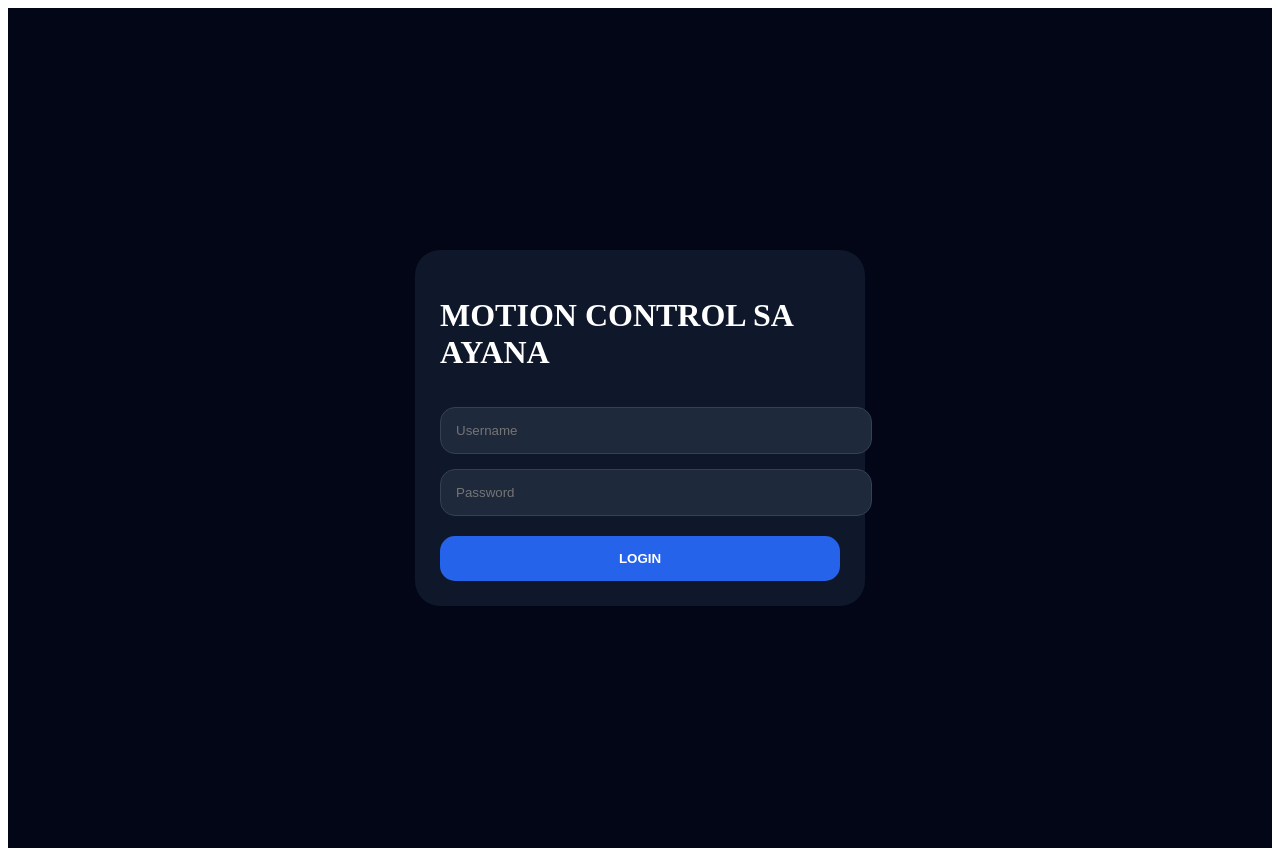
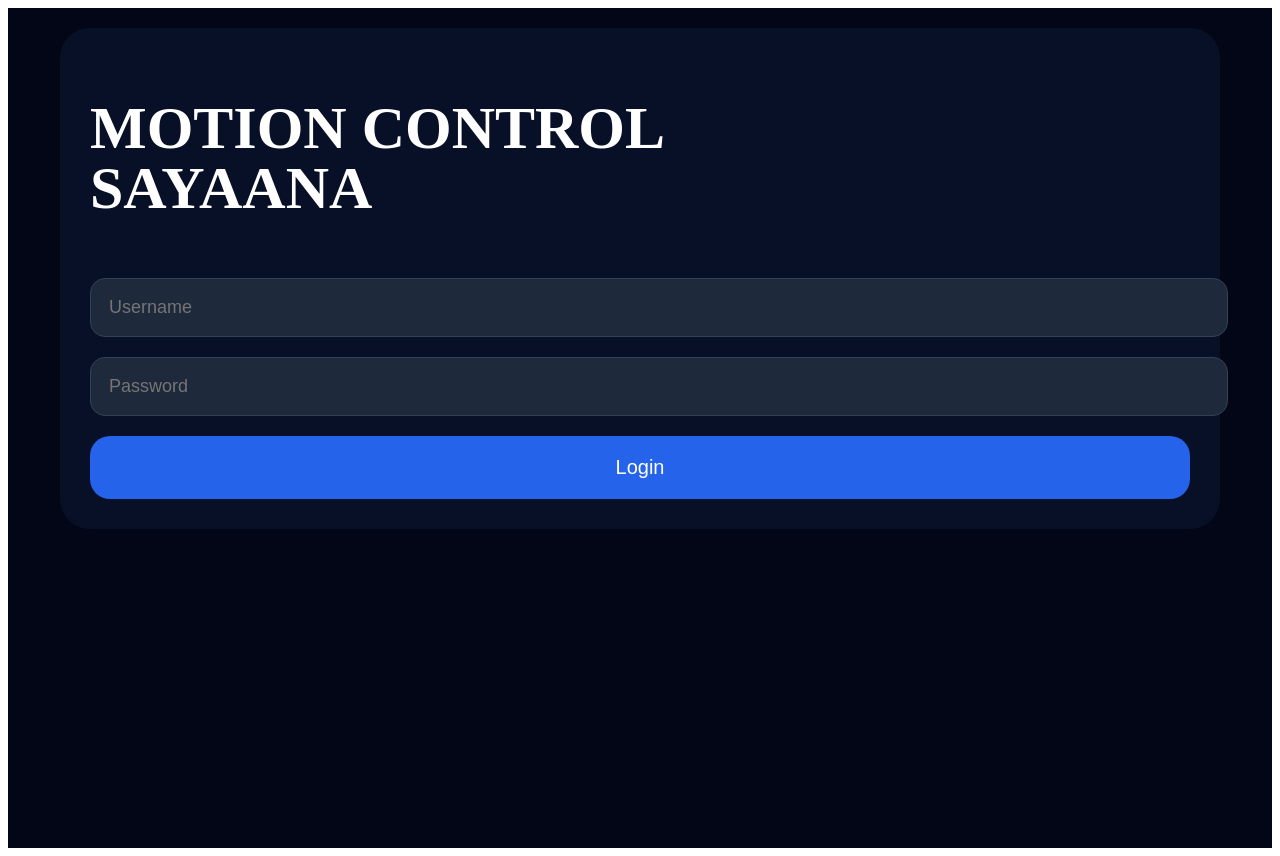
Before and after one commit to nim064699-ui/Ahpusing, a Next.js app: page / in a window 1280 px wide. Built offline with nearby package versions, Linux system fonts and the light colour scheme.

Commit message:
Update page.js

```diff
--- a/app/page.js
+++ b/app/page.js
@@ -1,103 +1,130 @@
 'use client'
 
-import { useEffect, useState } from 'react'
+import { useState, useEffect } from 'react'
 
 const USERNAME = 'Juan12'
 const PASSWORD = 'klingmotion'
 
-const MODELS = {
-  'kling-2.6-std':
-    'https://api.magnific.com/v1/ai/video/kling-v2-6-motion-control-std',
+export default function Page() {
+  const [loggedIn, setLoggedIn] = useState(false)
 
-  'kling-2.6-pro':
-    'https://api.magnific.com/v1/ai/video/kling-v2-6-motion-control-pro',
+  const [username, setUsername] = useState('')
+  const [password, setPassword] = useState('')
 
-  'kling-3-std':
-    'https://api.magnific.com/v1/ai/video/kling-v3-motion-control-std',
+  const [apiKey, setApiKey] = useState('')
 
-  'kling-3-pro':
-    'https://api.magnific.com/v1/ai/video/kling-v3-motion-control-pro'
-}
+  const [imageFile, setImageFile] = useState(null)
+  const [videoFile, setVideoFile] = useState(null)
 
-export default function Page() {
-  const [loggedIn, setLoggedIn] =
-    useState(false)
+  const [imagePreview, setImagePreview] = useState('')
+  const [videoPreview, setVideoPreview] = useState('')
 
-  const [username, setUsername] =
-    useState('')
+  const [prompt, setPrompt] = useState('')
 
-  const [password, setPassword] =
-    useState('')
+  const [cfg, setCfg] = useState(0.5)
 
-  const [apiKey, setApiKey] =
-    useState('')
+  const [loading, setLoading] = useState(false)
 
-  const [model, setModel] = useState(
-    'kling-2.6-std'
-  )
-
-  const [imageFile, setImageFile] =
-    useState(null)
-
-  const [videoFile, setVideoFile] =
-    useState(null)
-
-  const [imagePreview, setImagePreview] =
-    useState('')
-
-  const [videoPreview, setVideoPreview] =
-    useState('')
-
-  const [prompt, setPrompt] =
-    useState('')
-
-  const [cfgScale, setCfgScale] =
-    useState(0.5)
-
-  const [loading, setLoading] =
-    useState(false)
+  const [history, setHistory] = useState([])
 
   useEffect(() => {
-    const login =
-      localStorage.getItem('login')
+    const login = localStorage.getItem('login')
+    const historyData = localStorage.getItem('history')
 
     if (login === 'true') {
       setLoggedIn(true)
     }
+
+    if (historyData) {
+      setHistory(JSON.parse(historyData))
+    }
   }, [])
 
-  const handleLogin = () => {
+  const login = () => {
     if (
       username === USERNAME &&
       password === PASSWORD
     ) {
       localStorage.setItem('login', 'true')
-
       setLoggedIn(true)
     } else {
-      alert('Login gagal')
+      alert('Login salah')
     }
   }
 
   const logout = () => {
     localStorage.removeItem('login')
-
     setLoggedIn(false)
   }
 
-  const generateVideo = async () => {
-    if (!imageFile || !videoFile) {
-      return alert(
-        'Upload image & video dulu'
+  const saveHistory = (item) => {
+    const updated = [item, ...history]
+    setHistory(updated)
+    localStorage.setItem(
+      'history',
+      JSON.stringify(updated)
     )
   }
 
+  const uploadToTmp = async (file) => {
+    const form = new FormData()
+    form.append('file', file)
+
+    const res = await fetch(
+      'https://tmpfiles.org/api/v1/upload',
+      {
+        method: 'POST',
+        body: form
+      }
+    )
+
+    const data = await res.json()
+
+    return data.data.url.replace(
+      'tmpfiles.org/',
+      'tmpfiles.org/dl/'
+    )
+  }
+
+  const generate = async () => {
     try {
       setLoading(true)
 
-      alert(
-        'Upload mode UI berhasil 😄🔥\n\nBackend upload belum dipasang.'
-      )
+      let imageUrl = ''
+      let videoUrl = ''
+
+      if (imageFile) {
+        imageUrl = await uploadToTmp(imageFile)
+      }
+
+      if (videoFile) {
+        videoUrl = await uploadToTmp(videoFile)
+      }
+
+      const res = await fetch('/api/generate', {
+        method: 'POST',
+        headers: {
+          'Content-Type': 'application/json'
+        },
+        body: JSON.stringify({
+          apiKey,
+          imageUrl,
+          videoUrl,
+          prompt,
+          cfg
+        })
+      })
+
+      const data = await res.json()
+
+      if (data.error) {
+        alert(JSON.stringify(data.error))
+        return
+      }
+
+      saveHistory(data.video)
+
+      alert('Video berhasil dibuat 🔥')
     } catch (err) {
       alert(err.message)
     } finally {
@@ -107,34 +134,38 @@ export default function Page() {
 
   if (!loggedIn) {
     return (
-      <div style={loginWrap}>
-        <div style={loginBox}>
-          <h1>MOTION CONTROL SA AYANA</h1>
+      <div style={styles.bg}>
+        <div style={styles.card}>
+          <h1 style={styles.title}>
+            MOTION CONTROL
+            <br />
+            SAYAANA
+          </h1>
 
           <input
-            placeholder='Username'
+            placeholder="Username"
             value={username}
             onChange={(e) =>
               setUsername(e.target.value)
             }
-            style={inputStyle}
+            style={styles.input}
           />
 
           <input
-            type='password'
-            placeholder='Password'
+            placeholder="Password"
+            type="password"
             value={password}
             onChange={(e) =>
               setPassword(e.target.value)
             }
-            style={inputStyle}
+            style={styles.input}
           />
 
           <button
-            onClick={handleLogin}
-            style={buttonStyle}
+            onClick={login}
+            style={styles.button}
           >
-            LOGIN
+            Login
           </button>
         </div>
       </div>
@@ -142,10 +173,9 @@ export default function Page() {
   }
 
   return (
-    <div style={mainStyle}>
-      <div style={container}>
-        <div style={card}>
-          <h1 style={title}>
+    <div style={styles.bg}>
+      <div style={styles.card}>
+        <h1 style={styles.title}>
           MOTION CONTROL
           <br />
           SAYAANA
@@ -153,86 +183,66 @@ export default function Page() {
 
         <button
           onClick={logout}
-            style={logoutStyle}
+          style={styles.logout}
         >
           Logout
         </button>
 
         <input
-            placeholder='Magnific API Key'
+          placeholder="API KEY"
           value={apiKey}
           onChange={(e) =>
             setApiKey(e.target.value)
           }
-            style={inputStyle}
+          style={styles.input}
         />
 
-          <select
-            value={model}
-            onChange={(e) =>
-              setModel(e.target.value)
-            }
-            style={inputStyle}
-          >
-            <option value='kling-2.6-std'>
-              Kling 2.6 Standard
-            </option>
-
-            <option value='kling-2.6-pro'>
-              Kling 2.6 Pro
-            </option>
-
-            <option value='kling-3-std'>
-              Kling 3 Standard
-            </option>
-
-            <option value='kling-3-pro'>
-              Kling 3 Pro
-            </option>
-          </select>
-
-          <div style={uploadGrid}>
-            <div>
+        <div style={styles.row}>
+          <div style={styles.box}>
             <h3>Reference Image</h3>
 
             <input
-                type='file'
-                accept='image/*'
+              type="file"
+              accept="image/*"
               onChange={(e) => {
                 const file =
                   e.target.files[0]
 
                 setImageFile(file)
 
+                if (file) {
                   setImagePreview(
                     URL.createObjectURL(file)
                   )
+                }
               }}
             />
 
             {imagePreview && (
               <img
                 src={imagePreview}
-                  style={previewStyle}
+                style={styles.preview}
               />
             )}
           </div>
 
-            <div>
+          <div style={styles.box}>
             <h3>Reference Motion</h3>
 
             <input
-                type='file'
-                accept='video/*'
+              type="file"
+              accept="video/*"
               onChange={(e) => {
                 const file =
                   e.target.files[0]
 
                 setVideoFile(file)
 
+                if (file) {
                   setVideoPreview(
                     URL.createObjectURL(file)
                   )
+                }
               }}
             />
 
@@ -240,148 +250,152 @@ export default function Page() {
               <video
                 src={videoPreview}
                 controls
-                  style={previewStyle}
+                style={styles.preview}
               />
             )}
           </div>
         </div>
 
         <textarea
-            placeholder='Prompt Motion'
+          placeholder="Prompt Motion"
           value={prompt}
           onChange={(e) =>
             setPrompt(e.target.value)
           }
-            style={textareaStyle}
+          style={styles.textarea}
         />
 
-          <h3>
-            CFG Scale: {cfgScale}
-          </h3>
+        <h2>CFG Scale: {cfg}</h2>
 
         <input
-            type='range'
-            min='0'
-            max='1'
-            step='0.1'
-            value={cfgScale}
+          type="range"
+          min="0"
+          max="1"
+          step="0.1"
+          value={cfg}
           onChange={(e) =>
-              setCfgScale(e.target.value)
+            setCfg(e.target.value)
           }
           style={{ width: '100%' }}
         />
 
         <button
-            onClick={generateVideo}
+          onClick={generate}
           disabled={loading}
-            style={buttonStyle}
+          style={styles.button}
         >
           {loading
-              ? 'Generating...'
+            ? 'Generating Video...'
             : 'Generate Video'}
         </button>
-        </div>
+
+        <h1 style={styles.history}>
+          History Generate
+        </h1>
+
+        {history.map((item, index) => (
+          <video
+            key={index}
+            src={item}
+            controls
+            style={styles.historyVideo}
+          />
+        ))}
       </div>
     </div>
   )
 }
 
-const uploadGrid = {
-  display: 'grid',
-  gridTemplateColumns:
-    'repeat(auto-fit,minmax(250px,1fr))',
-  gap: 20,
-  marginTop: 20
-}
-
-const previewStyle = {
-  width: '100%',
-  borderRadius: 20,
-  marginTop: 10,
-  maxHeight: 300,
-  objectFit: 'cover'
-}
-
-const loginWrap = {
+const styles = {
+  bg: {
+    background: '#020617',
     minHeight: '100vh',
-  background: '#020617',
-  display: 'flex',
-  justifyContent: 'center',
-  alignItems: 'center',
-  padding: 20
-}
-
-const loginBox = {
-  width: '100%',
-  maxWidth: 400,
-  background: '#0f172a',
-  padding: 25,
-  borderRadius: 25,
-  color: 'white'
-}
-
-const mainStyle = {
-  minHeight: '100vh',
-  background: '#020617',
     padding: 20,
     color: 'white'
-}
+  },
 
-const container = {
-  maxWidth: 1000,
-  margin: '0 auto'
-}
+  card: {
+    maxWidth: 1100,
+    margin: '0 auto',
+    background: '#081028',
+    borderRadius: 30,
+    padding: 30
+  },
 
-const card = {
-  background: '#0f172a',
-  padding: 20,
-  borderRadius: 25,
-  marginBottom: 20
-}
+  title: {
+    fontSize: 60,
+    fontWeight: 'bold',
+    lineHeight: 1
+  },
 
-const title = {
-  fontSize: 55,
-  lineHeight: 1,
-  marginBottom: 20
-}
-
-const inputStyle = {
+  input: {
     width: '100%',
-  padding: 15,
-  marginTop: 15,
-  borderRadius: 15,
-  border: '1px solid #334155',
-  background: '#1e293b',
-  color: 'white'
-}
-
-const textareaStyle = {
-  width: '100%',
-  height: 150,
+    padding: 18,
     marginTop: 20,
     borderRadius: 15,
     border: '1px solid #334155',
     background: '#1e293b',
     color: 'white',
-  padding: 15
+    fontSize: 18
+  },
+
+  textarea: {
+    width: '100%',
+    height: 180,
+    padding: 20,
+    borderRadius: 20,
+    border: '1px solid #334155',
+    background: '#1e293b',
+    color: 'white',
+    marginTop: 20,
+    fontSize: 18
+  },
+
+  button: {
+    width: '100%',
+    padding: 20,
+    background: '#2563eb',
+    border: 'none',
+    borderRadius: 20,
+    color: 'white',
+    fontSize: 20,
+    marginTop: 20
+  },
+
+  logout: {
+    background: '#dc2626',
+    border: 'none',
+    padding: '12px 20px',
+    color: 'white',
+    borderRadius: 15,
+    marginTop: 10
+  },
+
+  row: {
+    display: 'flex',
+    gap: 20,
+    marginTop: 30,
+    flexWrap: 'wrap'
+  },
+
+  box: {
+    flex: 1,
+    minWidth: 300
+  },
+
+  preview: {
+    width: '100%',
+    borderRadius: 20,
+    marginTop: 10
+  },
+
+  history: {
+    marginTop: 40
+  },
+
+  historyVideo: {
+    width: '100%',
+    borderRadius: 20,
+    marginTop: 20
   }
-
-const buttonStyle = {
-  width: '100%',
-  padding: 15,
-  marginTop: 20,
-  border: 'none',
-  borderRadius: 15,
-  background: '#2563eb',
-  color: 'white',
-  fontWeight: 'bold'
       }
-
-const logoutStyle = {
-  padding: '10px 20px',
-  borderRadius: 15,
-  border: 'none',
-  background: '#dc2626',
-  color: 'white',
-  marginBottom: 20
-                        }
```
Lines whose indentation alone changed are shown as unchanged.
